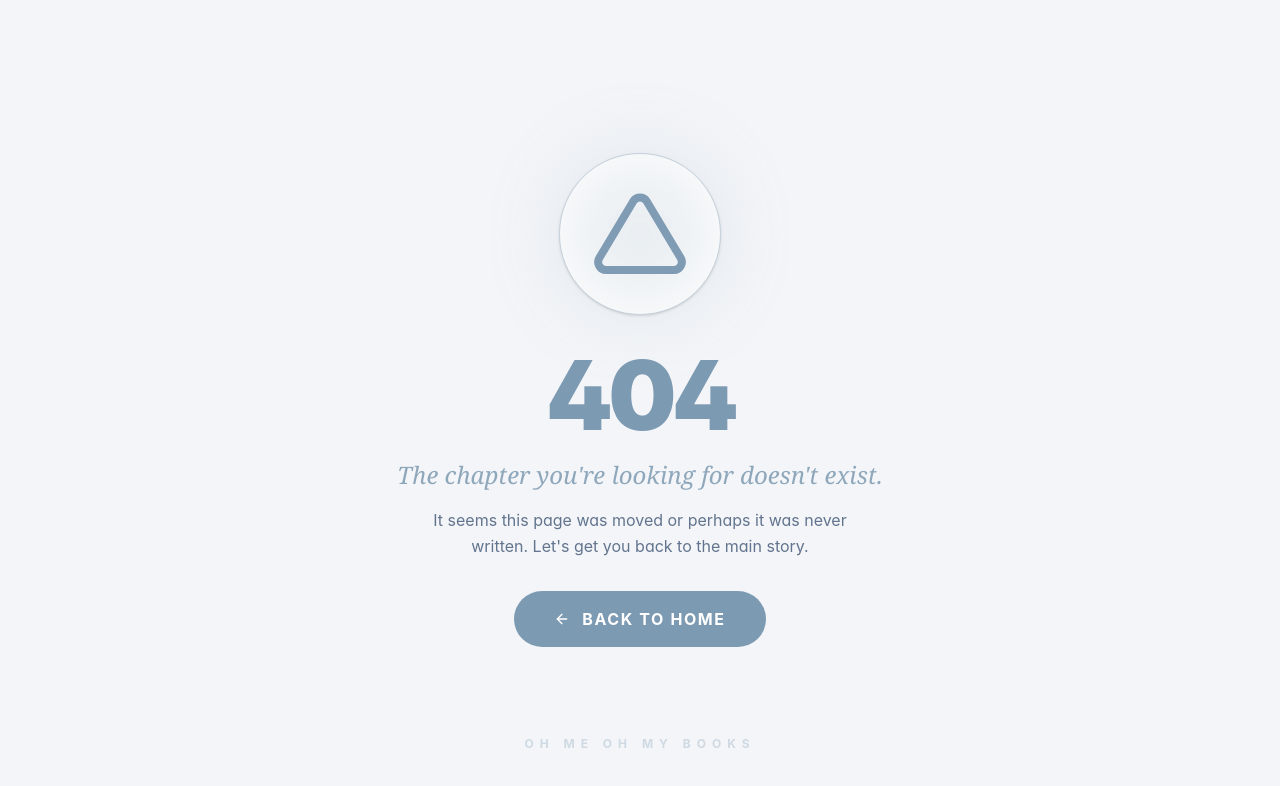
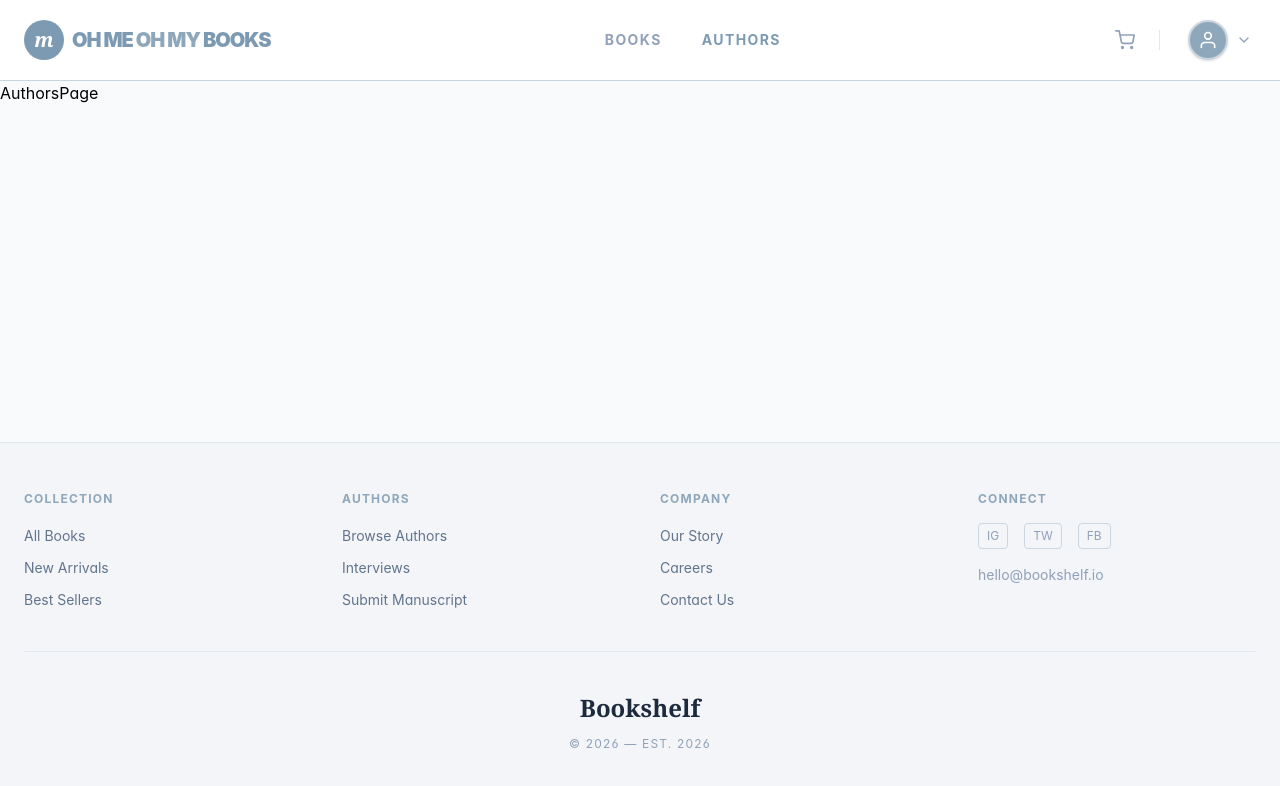
Before and after one commit to AbuHamse/BookStoreProject, a React (Vite) app in the folder client/: page /authors in a window 1280 px wide. Before the commit this address had no page. Shown: the top 786 px of the page. Built offline with nearby package versions, Linux system fonts and the light colour scheme; a web font is replaced by a local one.

Commit message:
New Components, Layout and Pages added

```diff
--- /dev/null
+++ b/client/src/components/UserHeaderComponent.jsx
@@ -0,0 +1,108 @@
+import React, { useState } from 'react';
+import { useNavigate, NavLink } from 'react-router-dom';
+import { FiShoppingCart, FiChevronDown, FiUser, FiSettings, FiLogOut } from 'react-icons/fi';
+
+const UserHeaderComponent = () => {
+  const navigate = useNavigate();
+  const [isDropdownOpen, setIsDropdownOpen] = useState(false);
+
+  // Your established color palette
+  const brandBlue = "#7D9AB3";
+  const softBlue = "#8FA7BB";
+  const accentGrey = "#CAD5DF";
+
+  const handleLogout = () => {
+    // Add your logout logic here (e.g., clear tokens)
+    console.log("Logging out...");
+    navigate("/login");
+  };
+
+  return (
+    <header className="w-full bg-white border-b sticky top-0 z-[100]" style={{ borderColor: accentGrey }}>
+      <div className="max-w-[1440px] mx-auto px-6 h-20 flex items-center justify-between">
+
+        {/* Brand Logo */}
+        <div className="flex items-center gap-2 cursor-pointer group" onClick={() => navigate("/")}>
+          <div className="w-10 h-10 rounded-full flex items-center justify-center transition-transform group-hover:rotate-12" style={{ backgroundColor: brandBlue }}>
+            <span className="text-white font-serif text-xl italic font-bold">m</span>
+          </div>
+          <h1 className="text-xl font-black uppercase tracking-tighter" style={{ color: brandBlue }}>
+            Oh Me <span style={{ color: softBlue }}>Oh My</span> Books
+          </h1>
+        </div>
+
+        {/* Navigation - Updated for User View */}
+        <nav className="hidden lg:flex items-center gap-10">
+          <NavLink to="/books" className={({ isActive }) =>
+            `text-sm font-bold uppercase tracking-widest transition-colors ${isActive ? 'text-[#7D9AB3]' : 'text-slate-400 hover:text-[#7D9AB3]'}`
+          }>
+            Books
+          </NavLink>
+          <NavLink to="/authors" className={({ isActive }) =>
+            `text-sm font-bold uppercase tracking-widest transition-colors ${isActive ? 'text-[#7D9AB3]' : 'text-slate-400 hover:text-[#7D9AB3]'}`
+          }>
+            Authors
+          </NavLink>
+        </nav>
+
+        {/* Action Section */}
+        <div className="flex items-center gap-6">
+          {/* Cart Icon */}
+          <div className="flex items-center pr-6 border-r border-slate-200">
+            <FiShoppingCart
+              className="cursor-pointer text-slate-400 hover:text-[#7D9AB3] transition-colors"
+              size={20}
+              onClick={() => navigate("/cart")}
+            />
+          </div>
+
+          {/* User Profile Dropdown */}
+          <div
+            className="relative"
+            onMouseEnter={() => setIsDropdownOpen(true)}
+            onMouseLeave={() => setIsDropdownOpen(false)}
+          >
+            <div className="flex items-center gap-2 cursor-pointer p-1 rounded-full hover:bg-slate-50 transition-all">
+              {/* Profile Avatar Image/Icon */}
+              <div
+                className="w-10 h-10 rounded-full flex items-center justify-center border-2 text-white shadow-sm"
+                style={{ backgroundColor: softBlue, borderColor: accentGrey }}
+              >
+                <FiUser size={20} />
+              </div>
+              <FiChevronDown className={`text-slate-400 transition-transform ${isDropdownOpen ? 'rotate-180' : ''}`} />
+            </div>
+
+            {/* Dropdown Menu */}
+            {isDropdownOpen && (
+              <div className="absolute right-0 top-full w-48 bg-white shadow-2xl border border-slate-100 py-2 animate-in fade-in slide-in-from-top-2 duration-200">
+                <button
+                  onClick={() => navigate("/user/profile")}
+                  className="w-full flex items-center gap-3 px-4 py-3 text-xs uppercase font-bold text-slate-500 hover:bg-[#F3F5F8] hover:text-[#7D9AB3] transition-colors"
+                >
+                  <FiUser size={14} /> Profile
+                </button>
+                <button
+                  onClick={() => navigate("/user/settings")}
+                  className="w-full flex items-center gap-3 px-4 py-3 text-xs uppercase font-bold text-slate-500 hover:bg-[#F3F5F8] hover:text-[#7D9AB3] transition-colors"
+                >
+                  <FiSettings size={14} /> Settings
+                </button>
+                <div className="h-[1px] bg-slate-100 my-1 mx-2" />
+                <button
+                  onClick={handleLogout}
+                  className="w-full flex items-center gap-3 px-4 py-3 text-xs uppercase font-bold text-red-400 hover:bg-red-50 transition-colors"
+                >
+                  <FiLogOut size={14} /> Logout
+                </button>
+              </div>
+            )}
+          </div>
+        </div>
+
+      </div>
+    </header>
+  );
+};
+
+export default UserHeaderComponent;
--- /dev/null
+++ b/client/src/layouts/UserLayout.jsx
@@ -0,0 +1,25 @@
+import { Outlet } from "react-router-dom";
+import UserHeaderComponent from "../components/UserHeaderComponent"; // Using your new header
+import FooterComponent from "../components/FooterComponent";
+
+const UserLayout = () => {
+  return (
+    <div className="min-h-screen flex flex-col bg-gray-50">
+
+      {/* Header - Specific for Signed In Users */}
+      <UserHeaderComponent />
+
+      {/* Main Content */}
+      <main className="flex-grow w-full">
+        {/* This renders the Books, Authors, and Profile pages */}
+        <Outlet />
+      </main>
+
+      {/* Footer */}
+      <FooterComponent />
+
+    </div>
+  );
+};
+
+export default UserLayout;
--- /dev/null
+++ b/client/src/pages/AuthorsPage.jsx
@@ -0,0 +1,9 @@
+import React from 'react'
+
+const AuthorsPage = () => {
+  return (
+    <div>AuthorsPage</div>
+  )
+}
+
+export default AuthorsPage
--- /dev/null
+++ b/client/src/pages/BooksPage.jsx
@@ -0,0 +1,9 @@
+import React from 'react'
+
+const BooksPage = () => {
+  return (
+    <div>BooksPage</div>
+  )
+}
+
+export default BooksPage
--- a/client/src/routes/AppRoutes.jsx
+++ b/client/src/routes/AppRoutes.jsx
@@ -1,39 +1,51 @@
 import React from 'react'
 import { Routes, Route } from 'react-router-dom'
+
+// Layouts
 import MainLayout from '../layouts/MainLayout'
+import UserLayout from '../layouts/UserLayout'
+
+// Public Pages
 import HomePage from '../pages/HomePage'
 import AboutPage from '../pages/AboutPage'
 import LoginPage from '../pages/LoginPage'
-import NotFound from '../pages/NotFoundPage'
+import RegistrationPage from '../pages/RegistrationPage'
 import ContactPage from '../pages/ContactPage'
-
 import FictionGenrePage from '../pages/FictionGenrePage'
 import NonFictionGenrePage from '../pages/NonFictionGenrePage'
-import RegistrationPage from '../pages/RegistrationPage'
+import NotFound from '../pages/NotFoundPage'
+
+// User Pages (Make sure to create these files in your pages folder!)
+import BooksPage from '../pages/BooksPage'
+import AuthorsPage from '../pages/AuthorsPage'
+
 
 const AppRoutes = () => {
   return (
-   <Routes>
-   <Route element={<MainLayout/>}>
-      <Route path='/' element={<HomePage/>}/>
-      <Route path='/about' element={<AboutPage/>}/>
+    <Routes>
 
+      {/* 1. Public Routes - Uses MainHeaderComponent */}
+      <Route element={<MainLayout />}>
+        <Route path='/' element={<HomePage />} />
+        <Route path='/about' element={<AboutPage />} />
+        <Route path='/contact' element={<ContactPage />} />
+        <Route path='/genre/fiction' element={<FictionGenrePage />} />
+        <Route path='/genre/non-fiction' element={<NonFictionGenrePage />} />
+        <Route path='/register' element={<RegistrationPage />} />
+        <Route path='/login' element={<LoginPage />} />
+      </Route>
 
-      <Route path='/genre/fiction' element={<FictionGenrePage/>}/>
-      <Route path='/genre/non-fiction' element={<NonFictionGenrePage/>}/>
+      {/* 2. Authenticated User Routes - Uses UserHeaderComponent */}
+      <Route element={<UserLayout />}>
+        <Route path='/books' element={<BooksPage />} />
+        <Route path='/authors' element={<AuthorsPage />} />
 
-        <Route path='/contact' element={<ContactPage/>}/>
-         <Route path='/register' element={<RegistrationPage/>}/>
+      </Route>
 
-     <Route path='/login' element={<LoginPage/>}/>
+      {/* 404 Fallback */}
+      <Route path="*" element={<NotFound />} />
 
-
-    </Route>
-
-      {/* 404 fallback */}
-
-      <Route path="*" element={<NotFound />} />
-   </Routes>
+    </Routes>
   )
 }
 
```
